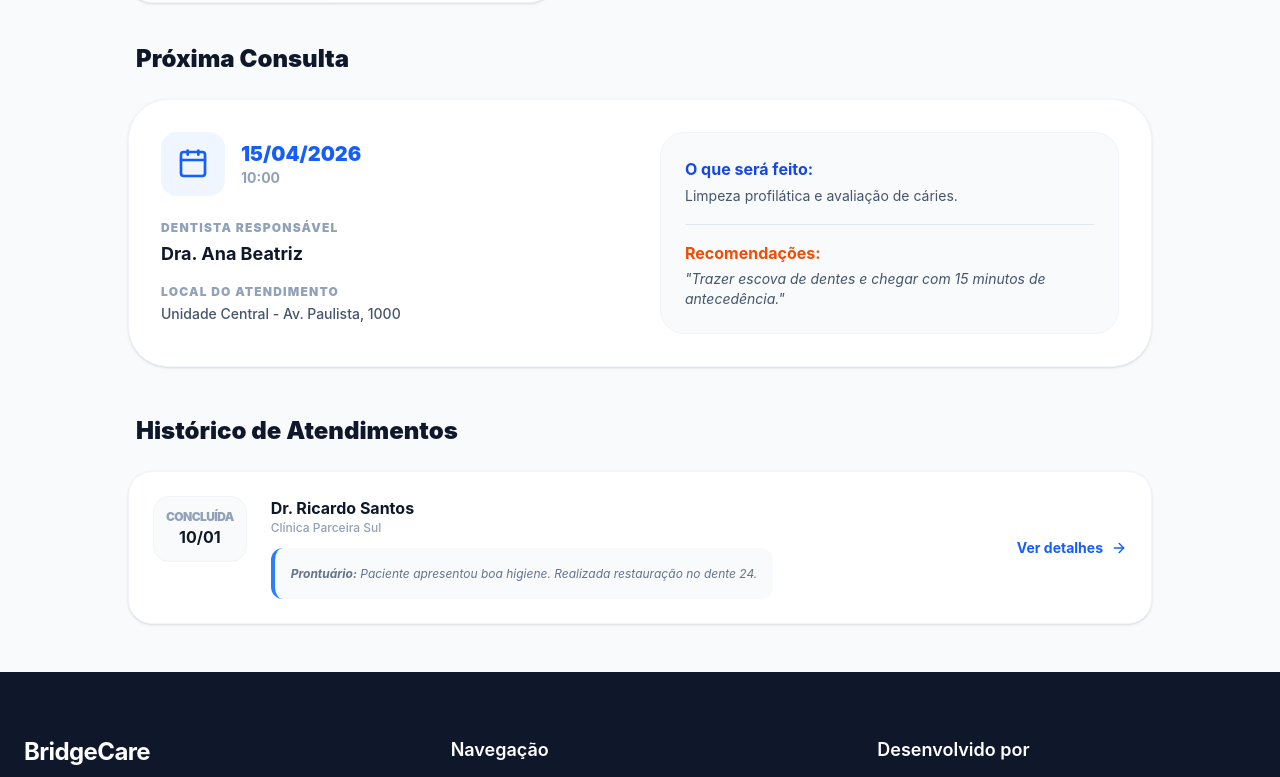
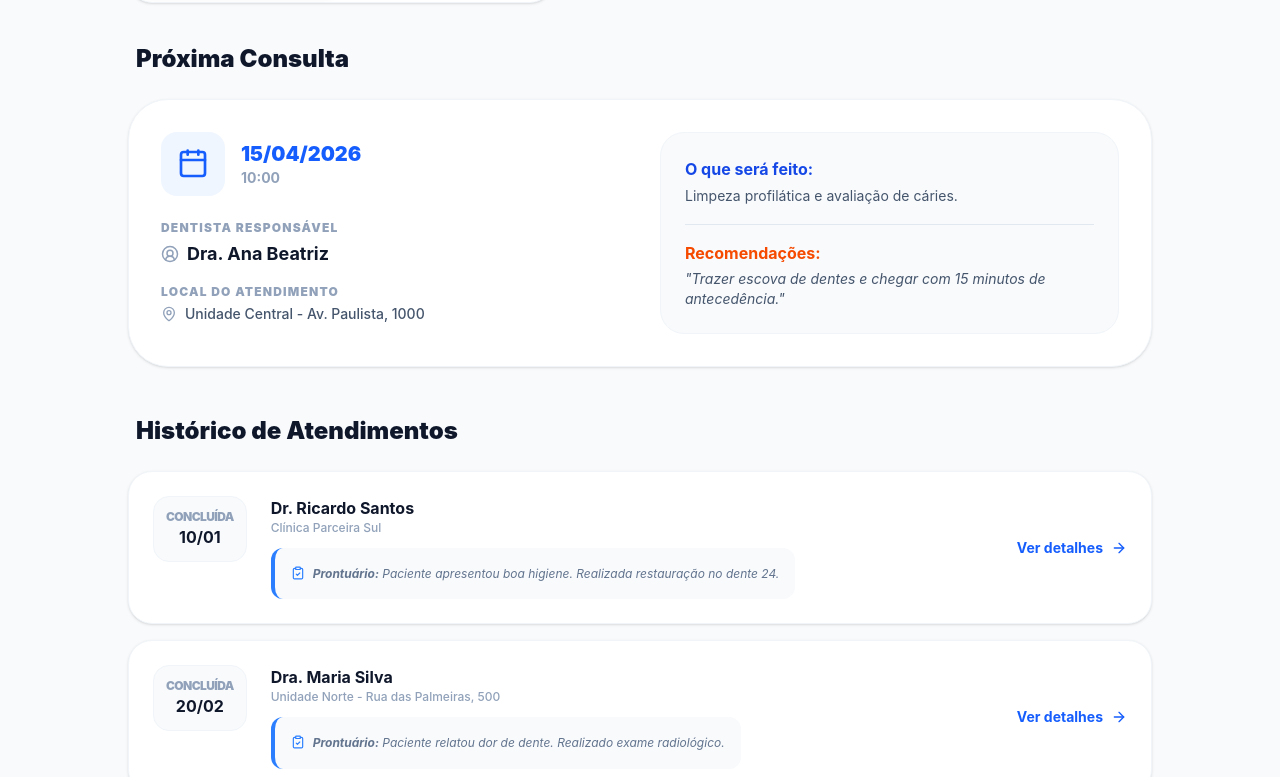
Before and after one commit to PedroBegali/BridgeCare_Sprint_3, a React (Vite) app: page /dashboard-beneficiario in a window 1280 px wide. Shown: the part 368-1145 px from the top of the page. Built offline with nearby package versions, Linux system fonts and the light colour scheme.

Commit message:
feat: melhoria no dashboard do beneficiario

```diff
--- a/src/pages/DashboardBeneficiario.tsx
+++ b/src/pages/DashboardBeneficiario.tsx
@@ -1,13 +1,81 @@
 import { useState } from "react";
-import { Calendar, ArrowRight } from "lucide-react";
+import { Calendar, ArrowRight, UserCircle2, MapPin, ClipboardCheck } from "lucide-react";
+
+
+
+const CardConsultaAtiva = ({ consulta }: any) => (
+<div className="bg-white p-8 rounded-[2.5rem] shadow-sm border border-slate-100 grid grid-cols-1 md:grid-cols-2 gap-10">
+<div className="space-y-6">
+<div className="flex items-center gap-4">
+<div className="bg-blue-50 p-4 rounded-2xl text-blue-600">
+<Calendar size={32} />
+</div>
+<div>
+<p className="text-blue-600 font-black text-xl">{consulta.data}</p>
+<p className="text-slate-400 font-bold text-sm uppercase">{consulta.hora}</p>
+</div>
+</div>
+<div className="space-y-4">
+<div>
+<h4 className="text-xs font-black text-slate-400 uppercase tracking-widest mb-1">Dentista Responsável</h4>
+<p className="font-bold text-slate-900 text-lg flex items-center gap-2">
+<UserCircle2 size={18} className="text-slate-400" /> {consulta.dentista}
+</p>
+</div>
+<div>
+<h4 className="text-xs font-black text-slate-400 uppercase tracking-widest mb-1">Local do Atendimento</h4>
+<p className="text-slate-600 font-medium text-sm flex items-center gap-2">
+<MapPin size={16} className="text-slate-400" /> {consulta.local}
+</p>
+</div>
+</div>
+</div>
+<div className="bg-slate-50 p-6 rounded-3xl border border-slate-100 space-y-4">
+<div>
+<h4 className="font-bold text-blue-700 mb-1">O que será feito:</h4>
+<p className="text-sm text-slate-600 leading-relaxed">{consulta.descricao}</p>
+</div>
+<div className="pt-4 border-t border-slate-200">
+<h4 className="font-bold text-orange-600 mb-1">Recomendações:</h4>
+<p className="text-sm text-slate-600 italic">"{consulta.recomendacoes}"</p>
+</div>
+</div>
+</div>
+);
+
+
+
+const CardHistorico = ({ item }: any) => (
+<div className="bg-white p-6 rounded-3xl shadow-sm border border-slate-100 flex flex-col md:flex-row justify-between gap-6 hover:border-blue-200 transition-colors group">
+<div className="flex gap-6">
+<div className="text-center bg-slate-50 p-3 rounded-2xl h-fit border border-slate-100">
+<p className="text-xs font-black text-slate-400 uppercase tracking-tighter">Concluída</p>
+<p className="font-bold text-slate-900">{item.data.split("/")[0]}/{item.data.split("/")[1]}</p>
+</div>
+<div>
+<h4 className="font-bold text-slate-900">{item.dentista}</h4>
+<p className="text-xs text-slate-400 font-medium mb-3">{item.local}</p>
+<div className="p-4 bg-slate-50 rounded-xl text-xs text-slate-500 leading-relaxed italic border-l-4 border-blue-500 flex items-start gap-2">
+<ClipboardCheck size={14} className="mt-0.5 text-blue-500" />
+<span><strong>Prontuário:</strong> {item.prontuario}</span>
+</div>
+</div>
+</div>
+<button className="text-blue-600 font-bold text-sm self-center flex items-center gap-2 group-hover:translate-x-2 transition-transform">
+ Ver detalhes <ArrowRight size={16} />
+</button>
+</div>
+);
+
+
 
 const DashboardBeneficiario = () => {
  const [nome, setNome] = useState("Fátima Oliveira");
  const [email, setEmail] = useState("fatima.oliveira@email.com");
-  const [endereco, setEndereco] = useState(
-    "Rua das Flores, 123 - São Paulo, SP",
-  );
+ const [endereco, setEndereco] = useState("Rua das Flores, 123 - São Paulo, SP");
  const [abaAtiva, setAbaAtiva] = useState("agenda");
+
+
 
  const proximasConsultas = [
       {
@@ -17,10 +85,11 @@ const DashboardBeneficiario = () => {
       dentista: "Dra. Ana Beatriz",
       local: "Unidade Central - Av. Paulista, 1000",
       descricao: "Limpeza profilática e avaliação de cáries.",
-      recomendacoes:
-        "Trazer escova de dentes e chegar com 15 minutos de antecedência.",
+      recomendacoes: "Trazer escova de dentes e chegar com 15 minutos de antecedência.",
     },
   ];
+
+
 
     const historicoConsultas = [
       {
@@ -28,25 +97,34 @@ const DashboardBeneficiario = () => {
       data: "10/01/2026",
       dentista: "Dr. Ricardo Santos",
       local: "Clínica Parceira Sul",
-      prontuario:
-        "Paciente apresentou boa higiene. Realizada restauração no dente 24.",
+      prontuario: "Paciente apresentou boa higiene. Realizada restauração no dente 24.",
     },
+    {
+      id: 102,
+      data: "20/02/2026",
+      dentista: "Dra. Maria Silva",
+      local: "Unidade Norte - Rua das Palmeiras, 500",
+      prontuario: "Paciente relatou dor de dente. Realizado exame radiológico.",
+    }
   ];
+
+
 
  return (
 <main className="min-h-screen bg-slate-50 py-12 px-6">
 <div className="container mx-auto max-w-5xl space-y-10">
+
+
 <section className="bg-blue-600 p-10 rounded-[3rem] text-white shadow-xl shadow-blue-200 relative overflow-hidden">
 <div className="relative z-10">
-            <h1 className="text-3xl font-black mb-2 text-white">
-              Olá, {nome.split(" ")[0]}!
-            </h1>
-            <p className="text-blue-100 font-medium">
-              Acompanhe seu tratamento e mantenha seus dados atualizados.
-            </p>
+<h1 className="text-3xl font-black mb-2 text-white">Olá, {nome.split(" ")[0]}!</h1>
+<p className="text-blue-100 font-medium">Acompanhe seu tratamento e mantenha seus dados atualizados.</p>
 </div>
 <div className="absolute -right-10 -bottom-10 w-48 h-48 bg-white/10 rounded-full blur-3xl"></div>
 </section>
+
+
+
 
 <div className="flex gap-4 bg-white p-2 rounded-3xl shadow-sm border border-slate-100 w-fit">
 <button
@@ -63,122 +141,35 @@ const DashboardBeneficiario = () => {
 </button>
 </div>
 
+
+
         <div className="animate-in fade-in slide-in-from-bottom-4 duration-500">
           {abaAtiva === "agenda" ? (
 <div className="space-y-12">
 <section className="space-y-6">
-                <h2 className="text-2xl font-black text-slate-900 ml-2">
-                  Próxima Consulta
-                </h2>
+<h2 className="text-2xl font-black text-slate-900 ml-2">Próxima Consulta</h2>
                 {proximasConsultas.map((consulta) => (
-                  <div
-                    key={consulta.id}
-                    className="bg-white p-8 rounded-[2.5rem] shadow-sm border border-slate-100 grid grid-cols-1 md:grid-cols-2 gap-10"
-                  >
-                    <div className="space-y-6">
-                      <div className="flex items-center gap-4">
-                        <div className="bg-blue-50 p-4 rounded-2xl text-blue-600">
-                          <Calendar size={32} />
-                        </div>
-                        <div>
-                          <p className="text-blue-600 font-black text-xl">
-                            {consulta.data}
-                          </p>
-                          <p className="text-slate-400 font-bold text-sm uppercase">
-                            {consulta.hora}
-                          </p>
-                        </div>
-                      </div>
-                      <div className="space-y-4">
-                        <div>
-                          <h4 className="text-xs font-black text-slate-400 uppercase tracking-widest mb-1">
-                            Dentista Responsável
-                          </h4>
-                          <p className="font-bold text-slate-900 text-lg">
-                            {consulta.dentista}
-                          </p>
-                        </div>
-                        <div>
-                          <h4 className="text-xs font-black text-slate-400 uppercase tracking-widest mb-1">
-                            Local do Atendimento
-                          </h4>
-                          <p className="text-slate-600 font-medium text-sm">
-                            {consulta.local}
-                          </p>
-                        </div>
-                      </div>
-                    </div>
-                    <div className="bg-slate-50 p-6 rounded-3xl border border-slate-100 space-y-4">
-                      <div>
-                        <h4 className="font-bold text-blue-700 mb-1">
-                          O que será feito:
-                        </h4>
-                        <p className="text-sm text-slate-600 leading-relaxed">
-                          {consulta.descricao}
-                        </p>
-                      </div>
-                      <div className="pt-4 border-t border-slate-200">
-                        <h4 className="font-bold text-orange-600 mb-1">
-                          Recomendações:
-                        </h4>
-                        <p className="text-sm text-slate-600 italic">
-                          "{consulta.recomendacoes}"
-                        </p>
-                      </div>
-                    </div>
-                  </div>
+<CardConsultaAtiva key={consulta.id} consulta={consulta} />
 ))}
 </section>
 
+
+
               <section className="space-y-6">
-                <h2 className="text-2xl font-black text-slate-900 ml-2">
-                  Histórico de Atendimentos
-                </h2>
+<h2 className="text-2xl font-black text-slate-900 ml-2">Histórico de Atendimentos</h2>
 <div className="space-y-4">
               {historicoConsultas.map((item) => (
-                    <div
-                      key={item.id}
-                      className="bg-white p-6 rounded-3xl shadow-sm border border-slate-100 flex flex-col md:flex-row justify-between gap-6 hover:border-blue-200 transition-colors group"
-                    >
-                      <div className="flex gap-6">
-                        <div className="text-center bg-slate-50 p-3 rounded-2xl h-fit border border-slate-100">
-                          <p className="text-xs font-black text-slate-400 uppercase tracking-tighter">
-                            Concluída
-                          </p>
-                          <p className="font-bold text-slate-900">
-                            {item.data.split("/")[0]}/{item.data.split("/")[1]}
-                          </p>
-                        </div>
-                        <div>
-                          <h4 className="font-bold text-slate-900">
-                            {item.dentista}
-                          </h4>
-                          <p className="text-xs text-slate-400 font-medium mb-3">
-                            {item.local}
-                          </p>
-                          <div className="p-4 bg-slate-50 rounded-xl text-xs text-slate-500 leading-relaxed italic border-l-4 border-blue-500">
-                            <strong>Prontuário:</strong> {item.prontuario}
-                          </div>
-                        </div>
-                      </div>
-                      <button className="text-blue-600 font-bold text-sm self-center flex items-center gap-2 group-hover:translate-x-2 transition-transform">
-                        Ver detalhes <ArrowRight size={16} />
-                      </button>
-                    </div>
+<CardHistorico key={item.id} item={item} />
  ))}
 </div>
 </section>
 </div>
  ) : (
 <section className="bg-white p-10 rounded-[2.5rem] shadow-sm border border-slate-100 max-w-2xl mx-auto space-y-8">
-              <h2 className="text-2xl font-black text-slate-900">
-                Atualizar Cadastro
-              </h2>
+<h2 className="text-2xl font-black text-slate-900">Atualizar Cadastro</h2>
 <form className="space-y-6" onSubmit={(e) => e.preventDefault()}>
 <div className="space-y-2">
-                  <label className="text-xs font-black uppercase text-slate-400 ml-1">
-                    Nome Completo
-                  </label>
+<label className="text-xs font-black uppercase text-slate-400 ml-1">Nome Completo</label>
 <input
                     type="text"
                     className="w-full px-5 py-4 rounded-2xl bg-slate-50 border-none focus:ring-2 focus:ring-blue-500 outline-none transition-all font-medium text-slate-900"
@@ -187,9 +178,7 @@ const DashboardBeneficiario = () => {
 />
 </div>
 <div className="space-y-2">
-                  <label className="text-xs font-black uppercase text-slate-400 ml-1">
-                    E-mail de Contato
-                  </label>
+<label className="text-xs font-black uppercase text-slate-400 ml-1">E-mail de Contato</label>
 <input
                     type="email"
                     className="w-full px-5 py-4 rounded-2xl bg-slate-50 border-none focus:ring-2 focus:ring-blue-500 outline-none transition-all font-medium text-slate-900"
@@ -198,9 +187,7 @@ const DashboardBeneficiario = () => {
 />
 </div>
 <div className="space-y-2">
-                  <label className="text-xs font-black uppercase text-slate-400 ml-1">
-                    Endereço Residencial
-                  </label>
+<label className="text-xs font-black uppercase text-slate-400 ml-1">Endereço Residencial</label>
 <textarea
                     rows={3}
                     className="w-full px-5 py-4 rounded-2xl bg-slate-50 border-none focus:ring-2 focus:ring-blue-500 outline-none transition-all font-medium text-slate-900 resize-none"
@@ -220,4 +207,6 @@ const DashboardBeneficiario = () => {
  );
 };
 
+
+
 export default DashboardBeneficiario;
```
Lines whose indentation alone changed are shown as unchanged.
